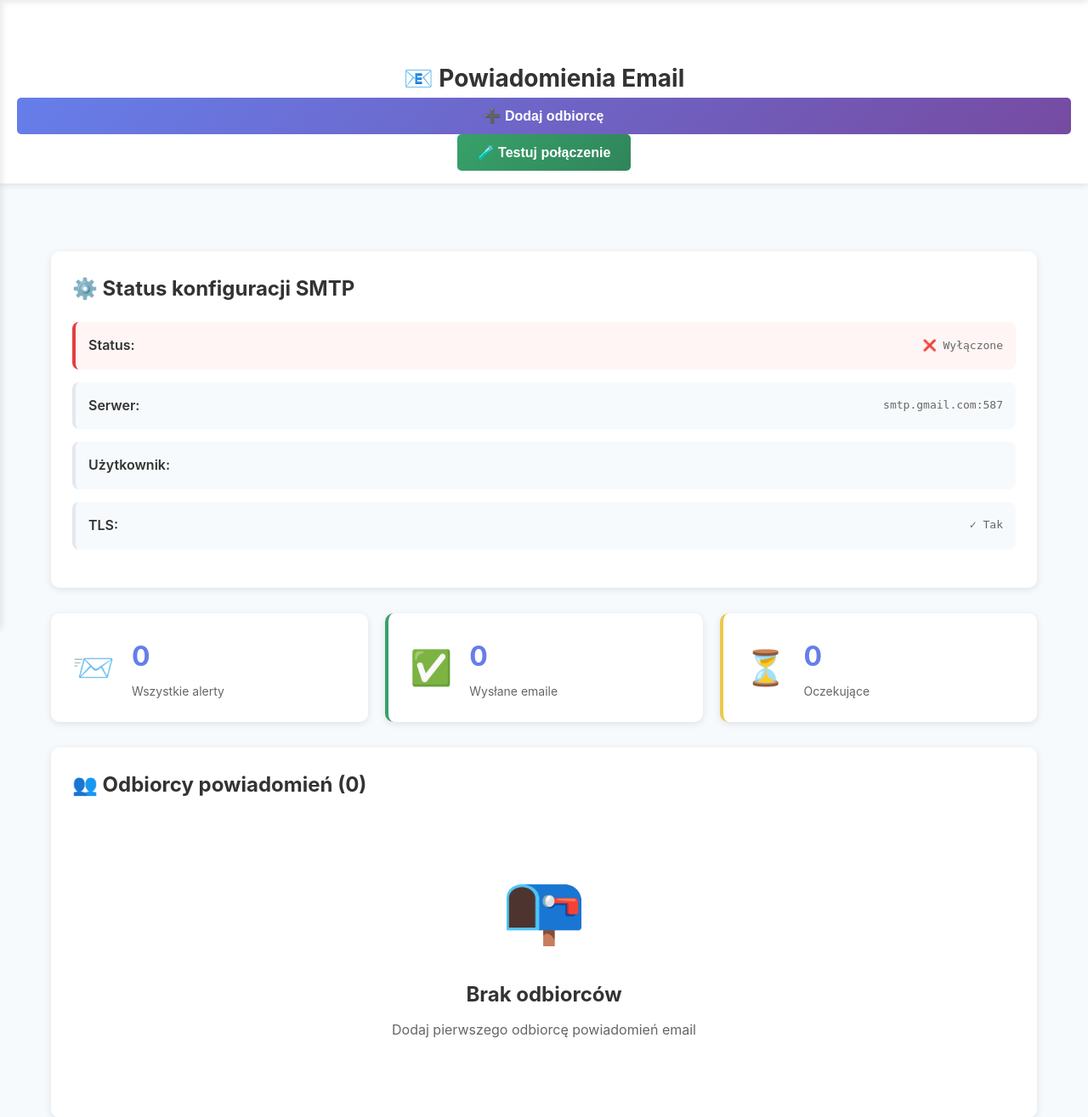
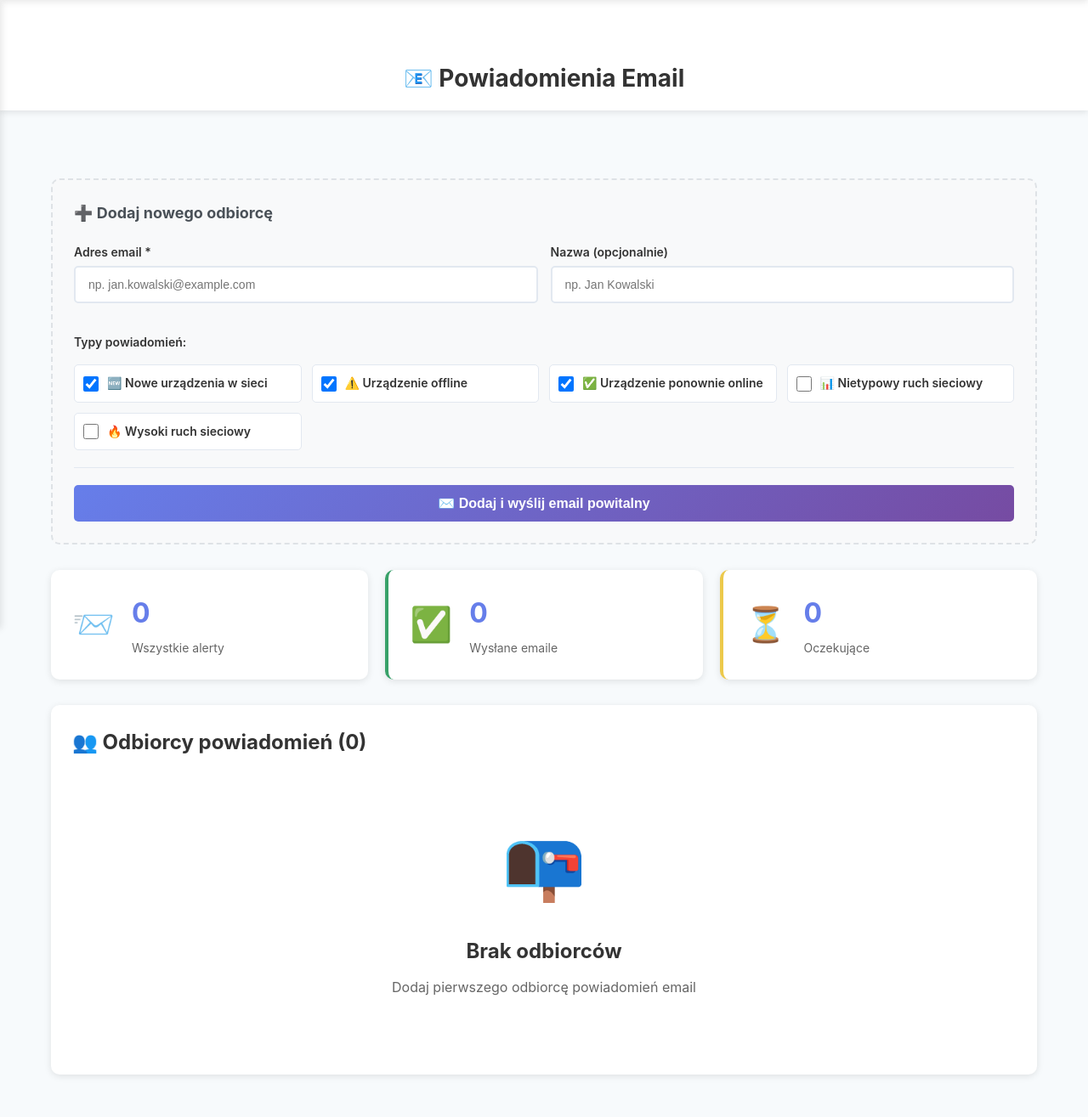
Before and after one commit to jwiela/LAN_Monitor, a Flask app: page /settings/email in a window 1280 px wide. Shown: the part 60-1375 px from the top of the page at 85% size. After the commit the page ends 1331 px from the top, so only its background shows below. Run offline with Flask 3, Linux system fonts and the light colour scheme; a user stored in the database is signed in.

Commit message:
10112025

```diff
--- a/app/routes.py
+++ b/app/routes.py
@@ -6,6 +6,7 @@ from flask_login import login_required, current_user
 from app.models import Device, DeviceActivity, Alert
 from app import db
 from sqlalchemy import desc
+from datetime import datetime
 import threading
 import logging
 
@@ -73,20 +74,29 @@ def all_devices():
 
 
 @main_bp.route('/alerts')
-@main_bp.route('/alerts/<int:period>')
+@main_bp.route('/alerts/<period>')
 @login_required
-def alerts_page(period=1):
+def alerts_page(period='1'):
     """
     Strona z alertami
-    period: -1=wszystkie, 1=ostatnia godzina, 24=ostatnie 24h, 168=tydzień (7*24h)
+    period: 'all'=wszystkie, '1'=ostatnia godzina, '24'=ostatnie 24h, '168'=tydzień (7*24h)
     """
     from datetime import datetime, timedelta
 
     query = Alert.query
 
-    if period > 0:
+    # Konwertuj period na int jeśli nie jest 'all'
+    if period == 'all':
+        period_int = -1
+    else:
+        try:
+            period_int = int(period)
+        except ValueError:
+            period_int = 1
+
+    if period_int > 0:
         # Filtruj według czasu
-        time_threshold = datetime.now() - timedelta(hours=period)
+        time_threshold = datetime.now() - timedelta(hours=period_int)
         query = query.filter(Alert.created_at >= time_threshold)
 
     # Pobierz alerty
@@ -97,10 +107,10 @@ def alerts_page(period=1):
 
     # Mapowanie okresów na nazwy
     period_names = {
-        1: 'Ostatnia godzina',
-        24: 'Ostatnie 24 godziny',
-        168: 'Ostatni tydzień',
-        -1: 'Wszystkie alerty'
+        '1': 'Ostatnia godzina',
+        '24': 'Ostatnie 24 godziny',
+        '168': 'Ostatni tydzień',
+        'all': 'Wszystkie alerty'
     }
 
     period_name = period_names.get(period, 'Wszystkie alerty')
@@ -474,6 +484,8 @@ def add_email_recipient():
             except Exception as email_error:
                 print(f"❌ [DEBUG] Błąd wysyłania emaila powitalnego: {email_error}")
                 logger.error(f"❌ Błąd wysyłania emaila powitalnego: {email_error}")
+                import traceback
+                traceback.print_exc()
                 flash(f'✅ Dodano odbiorcę {email}, ale wystąpił błąd przy wysyłaniu emaila: {str(email_error)}', 'warning')
         else:
             print(f"⚠️ [DEBUG] Email manager wyłączony")
--- a/app/static/css/style.css
+++ b/app/static/css/style.css
@@ -100,7 +100,8 @@ body {
 
 .form-group input[type="text"],
 .form-group input[type="password"],
-.form-group input[type="email"] {
+.form-group input[type="email"],
+.form-control {
     width: 100%;
     padding: 12px 15px;
     border: 2px solid #e2e8f0;
--- a/app/templates/email_settings.html
+++ b/app/templates/email_settings.html
@@ -115,6 +115,69 @@
             padding: 6px 10px;
             font-size: 14px;
         }
+
+        .add-recipient-form {
+            background: #f8f9fa;
+            border: 2px dashed #dee2e6;
+            border-radius: 10px;
+            padding: 25px;
+            margin-bottom: 30px;
+        }
+
+        .add-recipient-form h3 {
+            margin-bottom: 20px;
+            color: #495057;
+            font-size: 18px;
+            display: flex;
+            align-items: center;
+            gap: 10px;
+        }
+
+        .form-row {
+            display: grid;
+            grid-template-columns: 1fr 1fr;
+            gap: 15px;
+            margin-bottom: 15px;
+        }
+
+        .form-row.full-width {
+            grid-template-columns: 1fr;
+        }
+
+        .checkbox-grid {
+            display: grid;
+            grid-template-columns: repeat(auto-fit, minmax(250px, 1fr));
+            gap: 12px;
+            margin: 15px 0;
+        }
+
+        .checkbox-item {
+            display: flex;
+            align-items: center;
+            gap: 10px;
+            padding: 10px;
+            background: white;
+            border-radius: 5px;
+            border: 1px solid #e2e8f0;
+            transition: all 0.2s;
+        }
+
+        .checkbox-item:hover {
+            border-color: #667eea;
+            background: #f7fafc;
+        }
+
+        .checkbox-item input[type="checkbox"] {
+            width: 18px;
+            height: 18px;
+            cursor: pointer;
+        }
+
+        .checkbox-item label {
+            margin: 0;
+            cursor: pointer;
+            font-size: 14px;
+        }
     </style>
 </head>
 <body class="dashboard">
@@ -122,16 +185,6 @@
 
     <div class="page-header">
         <h1>📧 Powiadomienia Email</h1>
-        <div class="header-actions">
-            <button onclick="openAddRecipientModal()" class="btn btn-primary">
-                ➕ Dodaj odbiorcę
-            </button>
-            <form method="POST" action="{{ url_for('main.test_email') }}" style="display: inline;">
-                <button type="submit" class="btn btn-success">
-                    🧪 Testuj połączenie
-                </button>
-            </form>
-        </div>
     </div>
 
     <div class="container">
@@ -145,31 +198,56 @@
             {% endif %}
         {% endwith %}
 
-        <!-- Status SMTP -->
-        <div class="content-section">
-            <h2>⚙️ Status konfiguracji SMTP</h2>
-            <div class="status-grid">
-                <div class="status-item {% if config.enabled %}enabled{% else %}disabled{% endif %}">
-                    <label>Status:</label>
-                    <span>{% if config.enabled %}✅ Włączone{% else %}❌ Wyłączone{% endif %}</span>
+        <!-- Formularz dodawania nowego odbiorcy -->
+        <div class="add-recipient-form">
+            <h3>➕ Dodaj nowego odbiorcę</h3>
+            <form method="POST" action="{{ url_for('main.add_email_recipient') }}">
+                <div class="form-row">
+                    <div class="form-group">
+                        <label for="email">Adres email *</label>
+                        <input type="email" id="email" name="email" required placeholder="np. jan.kowalski@example.com" class="form-control">
+                    </div>
+
+                    <div class="form-group">
+                        <label for="name">Nazwa (opcjonalnie)</label>
+                        <input type="text" id="name" name="name" placeholder="np. Jan Kowalski" class="form-control">
+                    </div>
                 </div>
-                <div class="status-item">
-                    <label>Serwer:</label>
-                    <span>{{ config.server }}:{{ config.port }}</span>
+
+                <div class="form-group">
+                    <label style="font-weight: 600; margin-bottom: 10px; display: block;">Typy powiadomień:</label>
+                    <div class="checkbox-grid">
+                        <div class="checkbox-item">
+                            <input type="checkbox" name="notify_new_device" id="notify_new_device" checked>
+                            <label for="notify_new_device">🆕 Nowe urządzenia w sieci</label>
+                        </div>
+                        <div class="checkbox-item">
+                            <input type="checkbox" name="notify_device_offline" id="notify_device_offline" checked>
+                            <label for="notify_device_offline">⚠️ Urządzenie offline</label>
+                        </div>
+                        <div class="checkbox-item">
+                            <input type="checkbox" name="notify_device_online" id="notify_device_online" checked>
+                            <label for="notify_device_online">✅ Urządzenie ponownie online</label>
+                        </div>
+                        <div class="checkbox-item">
+                            <input type="checkbox" name="notify_unusual_traffic" id="notify_unusual_traffic">
+                            <label for="notify_unusual_traffic">📊 Nietypowy ruch sieciowy</label>
+                        </div>
+                        <div class="checkbox-item">
+                            <input type="checkbox" name="notify_high_traffic" id="notify_high_traffic">
+                            <label for="notify_high_traffic">🔥 Wysoki ruch sieciowy</label>
+                        </div>
+                    </div>
                 </div>
-                <div class="status-item">
-                    <label>Użytkownik:</label>
-                    <span>{{ config.username }}</span>
+
+                <div class="form-actions" style="margin-top: 20px;">
+                    <button type="submit" class="btn btn-primary">✉️ Dodaj i wyślij email powitalny</button>
                 </div>
-                <div class="status-item">
-                    <label>TLS:</label>
-                    <span>{% if config.use_tls %}✓ Tak{% else %}✗ Nie{% endif %}</span>
-                </div>
-            </div>
+            </form>
         </div>
 
         <!-- Statystyki -->
-        <div class="stats-grid" style="margin-top: 30px;">
+        <div class="stats-grid">
             <div class="stat-card">
                 <div class="stat-icon">📨</div>
                 <div class="stat-info">
@@ -260,56 +338,6 @@
         </div>
     </div>
 
-    <!-- Modal dodawania odbiorcy -->
-    <div id="addRecipientModal" class="modal">
-        <div class="modal-content">
-            <div class="modal-header">
-                <h2>➕ Dodaj odbiorcę</h2>
-                <button class="modal-close" onclick="closeAddRecipientModal()">×</button>
-            </div>
-            <form method="POST" action="{{ url_for('main.add_email_recipient') }}">
-                <div class="form-group">
-                    <label for="email">Adres email *</label>
-                    <input type="email" id="email" name="email" required placeholder="np. jan.kowalski@example.com">
-                </div>
-
-                <div class="form-group">
-                    <label for="name">Nazwa (opcjonalnie)</label>
-                    <input type="text" id="name" name="name" placeholder="np. Jan Kowalski">
-                </div>
-
-                <div class="checkbox-group">
-                    <h3>Typy powiadomień:</h3>
-                    <label>
-                        <input type="checkbox" name="notify_new_device" checked>
-                        <span>🆕 Nowe urządzenia w sieci</span>
-                    </label>
-                    <label>
-                        <input type="checkbox" name="notify_device_offline" checked>
-                        <span>⚠️ Urządzenie offline</span>
-                    </label>
-                    <label>
-                        <input type="checkbox" name="notify_device_online" checked>
-                        <span>✅ Urządzenie ponownie online</span>
-                    </label>
-                    <label>
-                        <input type="checkbox" name="notify_unusual_traffic">
-                        <span>📊 Nietypowy ruch sieciowy</span>
-                    </label>
-                    <label>
-                        <input type="checkbox" name="notify_high_traffic">
-                        <span>🔥 Wysoki ruch sieciowy</span>
-                    </label>
-                </div>
-
-                <div class="form-actions">
-                    <button type="button" class="btn btn-secondary" onclick="closeAddRecipientModal()">Anuluj</button>
-                    <button type="submit" class="btn btn-primary">Dodaj i wyślij email powitalny</button>
-                </div>
-            </form>
-        </div>
-    </div>
-
     <!-- Modal edycji odbiorcy -->
     <div id="editRecipientModal" class="modal">
         <div class="modal-content">
@@ -320,12 +348,12 @@
             <form id="editRecipientForm" method="POST">
                 <div class="form-group">
                     <label>Adres email</label>
-                    <input type="text" id="edit_email" disabled>
+                    <input type="text" id="edit_email" disabled class="form-control">
                 </div>
 
                 <div class="form-group">
                     <label for="edit_name">Nazwa (opcjonalnie)</label>
-                    <input type="text" id="edit_name" name="name">
+                    <input type="text" id="edit_name" name="name" class="form-control">
                 </div>
 
                 <div class="checkbox-group">
@@ -361,14 +389,6 @@
     </div>
 
     <script>
-        function openAddRecipientModal() {
-            document.getElementById('addRecipientModal').classList.add('active');
-        }
-
-        function closeAddRecipientModal() {
-            document.getElementById('addRecipientModal').classList.remove('active');
-        }
-
         function openEditModal(id, email, name, new_device, offline, online, unusual, high) {
             const form = document.getElementById('editRecipientForm');
             form.action = `/settings/email/recipients/${id}/edit`;
```
Also changed, not shown: other parts of app/static/css/style.css (+25 -11 lines), app/templates/alerts.html (+8 -8 lines), app/templates/emails/welcome.html (+151 -43 lines), app/templates/navbar.html (+30 -5 lines), core/email_manager.py (+111 -28 lines).
